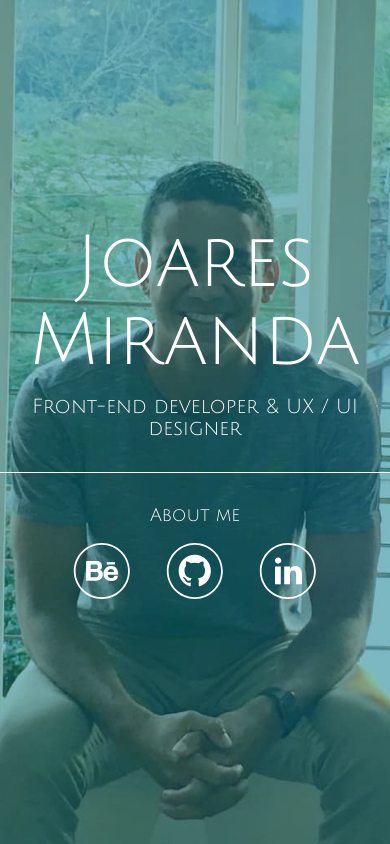
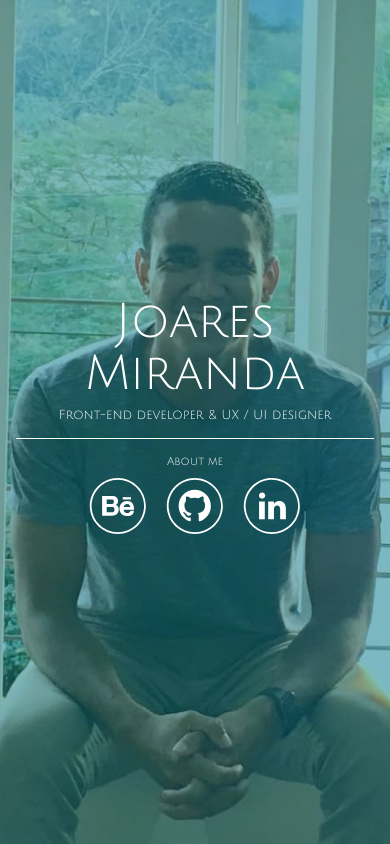
Before and after one commit to JoaresMiranda/joaresmiranda.github.io, a plain HTML site: page index.html in a window 390 px wide. Drawn offline with Linux system fonts and the light colour scheme.

Commit message:
correçoes para mobile

```diff
--- a/assets/styles/style.css
+++ b/assets/styles/style.css
@@ -9,6 +9,10 @@ Author: Joares Miranda
 /*
 * Reset
 */
+
+
+@import url("https://fonts.googleapis.com/css?family=Julius+Sans+One&display=swap");
+
 * {
     margin: 0;
     padding: 0;
@@ -24,6 +28,7 @@ Author: Joares Miranda
 /*
 * Global
 */
+
 body {
     color: #FFF;
     font-family: 'Julius Sans One', sans-serif;
@@ -42,6 +47,7 @@ body {
 .container {
     width: 100%;
     height: 100vh;
+    padding: 1rem;
     display: flex;
     align-items: center;
     justify-content: center;
@@ -50,27 +56,51 @@ body {
 }
 .container__header {
     border-bottom: 1px solid #FFF;
-    margin-bottom: 2rem;
+    margin-bottom: 1rem;
 }
-
+@media (min-width:768px) {
+    .container__header {
+        margin-bottom: 2rem;
+    }
+}
 .container__header__title {
-    font-size: 4.5rem;
+    font-size: 3rem;
     font-weight: 400;
 }
-
+@media (min-width:768px) {
+    .container__header__title {
+        font-size: 4.5rem;
+    }
+}
 .container__header__description {
-    font-size: 1.25rem;
-    margin: 1rem 0 2rem 0;
+    font-size: 0.8rem;
+    margin: 0.5rem 0 1rem 0;
+}
+@media (min-width:768px) {
+    .container__header__description {
+        font-size: 1.25rem;
+        margin: 1rem 0 2rem 0;
+    }
 }
 
 .container__footer__title {
-    font-size: 1.125rem;
+    font-size: 0.7rem;
     font-weight: 400;
+}
+@media (min-width:768px) {
+    .container__footer__title {
+        font-size: 1.125rem;
+    }
 }
 .container__footer__group-links {
     display: flex;
     list-style: none;
 }
 .container__footer__group-links li {
-    margin: 1rem;
+    margin: 0.5rem;
 }
+@media (min-width:768px) {
+    .container__footer__group-links li {
+        margin: 1rem;
+    }
+}
--- a/index.html
+++ b/index.html
@@ -8,7 +8,6 @@
     <meta name="description" content="Personal website of Joares Miranda, frontend developer from Brazil" />
     <meta name="author" content="Joares Miranda" />
     <meta name="robots" content="index, follow" />
-    <link href="https://fonts.googleapis.com/css?family=Julius+Sans+One" rel='stylesheet' type='text/css'>
     <link rel="stylesheet" href="./assets/styles/style.css" type="text/css" />
     <link rel="shortcut icon" type="image/ico" href="./assets/images/favicon.ico" />
     <title>Joares Miranda - Front-end developer &amp; UX / UI designer</title>
```
